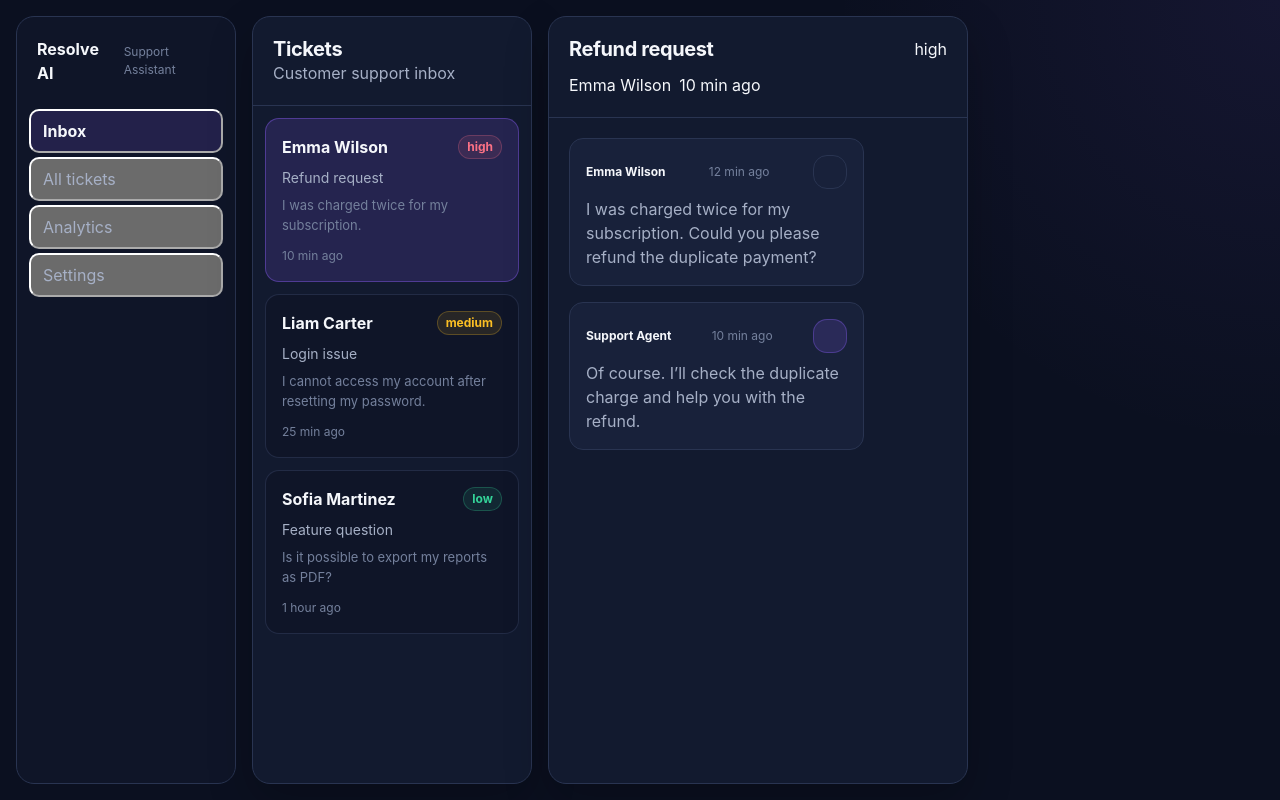
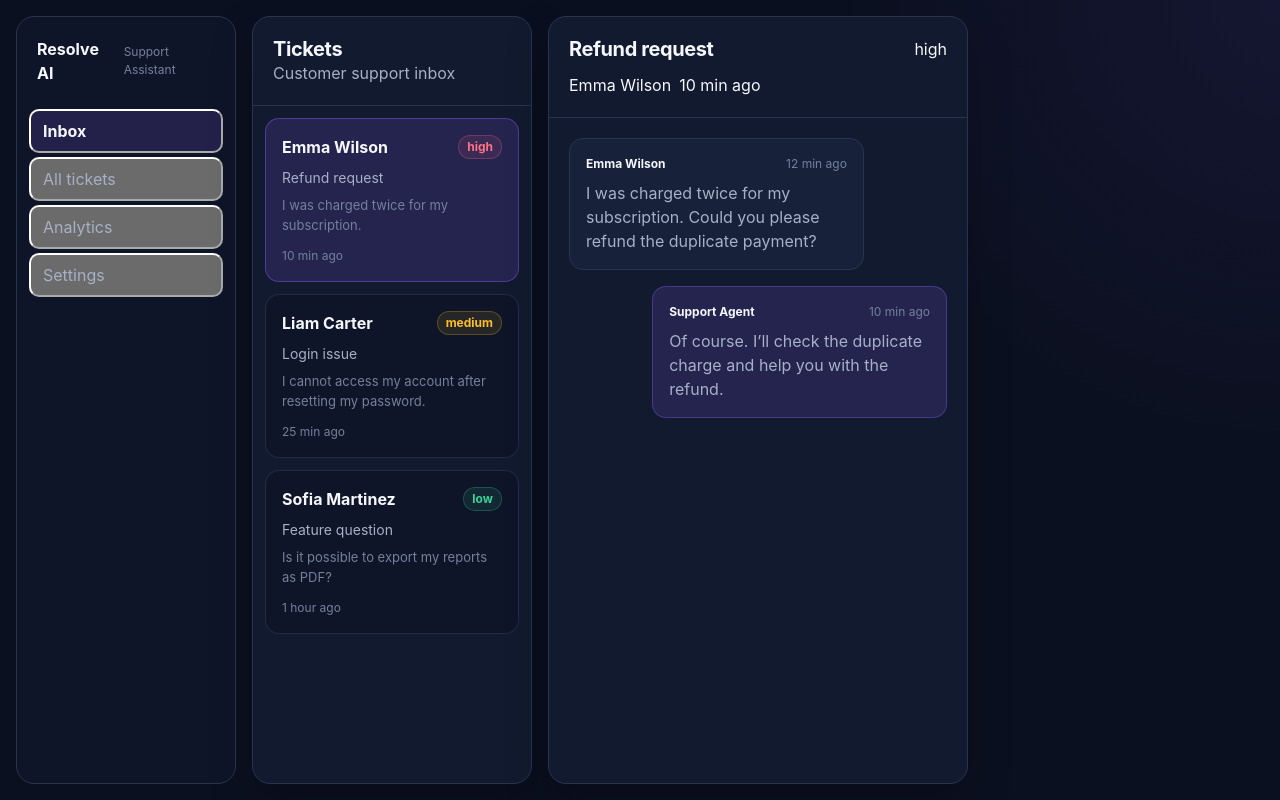
Before and after one commit to LejeuneA/resolve-ai, a React (Vite) app: page / in a window 1280 px wide. Built offline with nearby package versions, Linux system fonts and the light colour scheme.

Commit message:
Fix conditional class on message wrapper

```diff
--- a/src/components/TicketDetail/TicketDetail.tsx
+++ b/src/components/TicketDetail/TicketDetail.tsx
@@ -24,17 +24,13 @@ function TicketDetail({ ticket }: TicketDetailProps) {
             <div className="ticket-detail__conversation">
                 {
                     ticket.messages.map((message) =>
-                        <span className='message' key={message.id}>
+                        <span key={message.id}
+                            className={message.role === 'customer'
+                                ? 'message'
+                                : 'message message--agent'} >
                             <span className='message__meta'>
                                 <span className='message__author'>{message.author}</span>
                                 <span>{message.time}</span>
-                                <span
-                                    className={
-                                        message.role === 'customer'
-                                            ? 'message'
-                                            : 'message message--agent'
-                                    }>
-                                </span>
                             </span>
                             <span className='message__body'>{message.body}</span>
                         </span>
```
